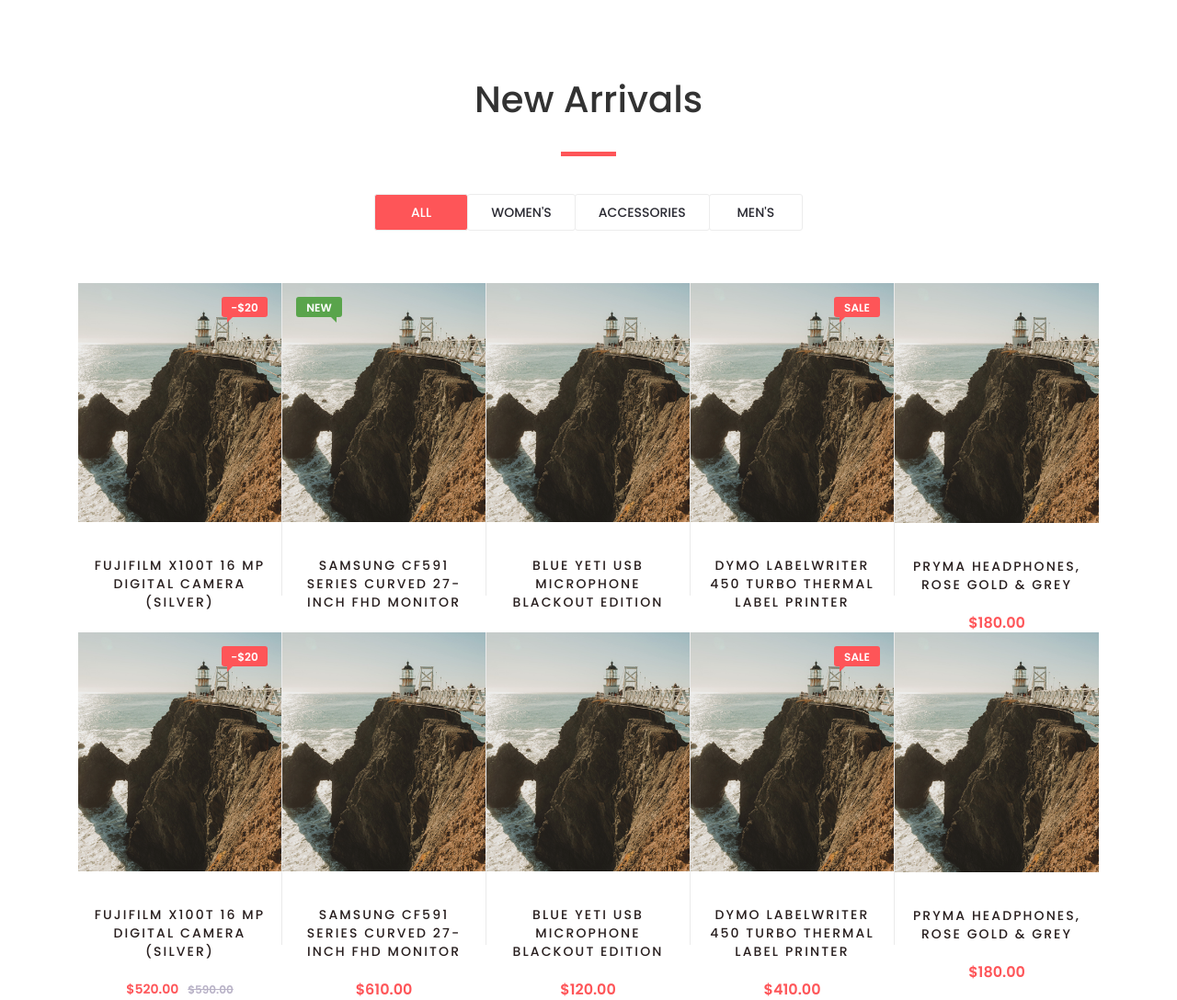
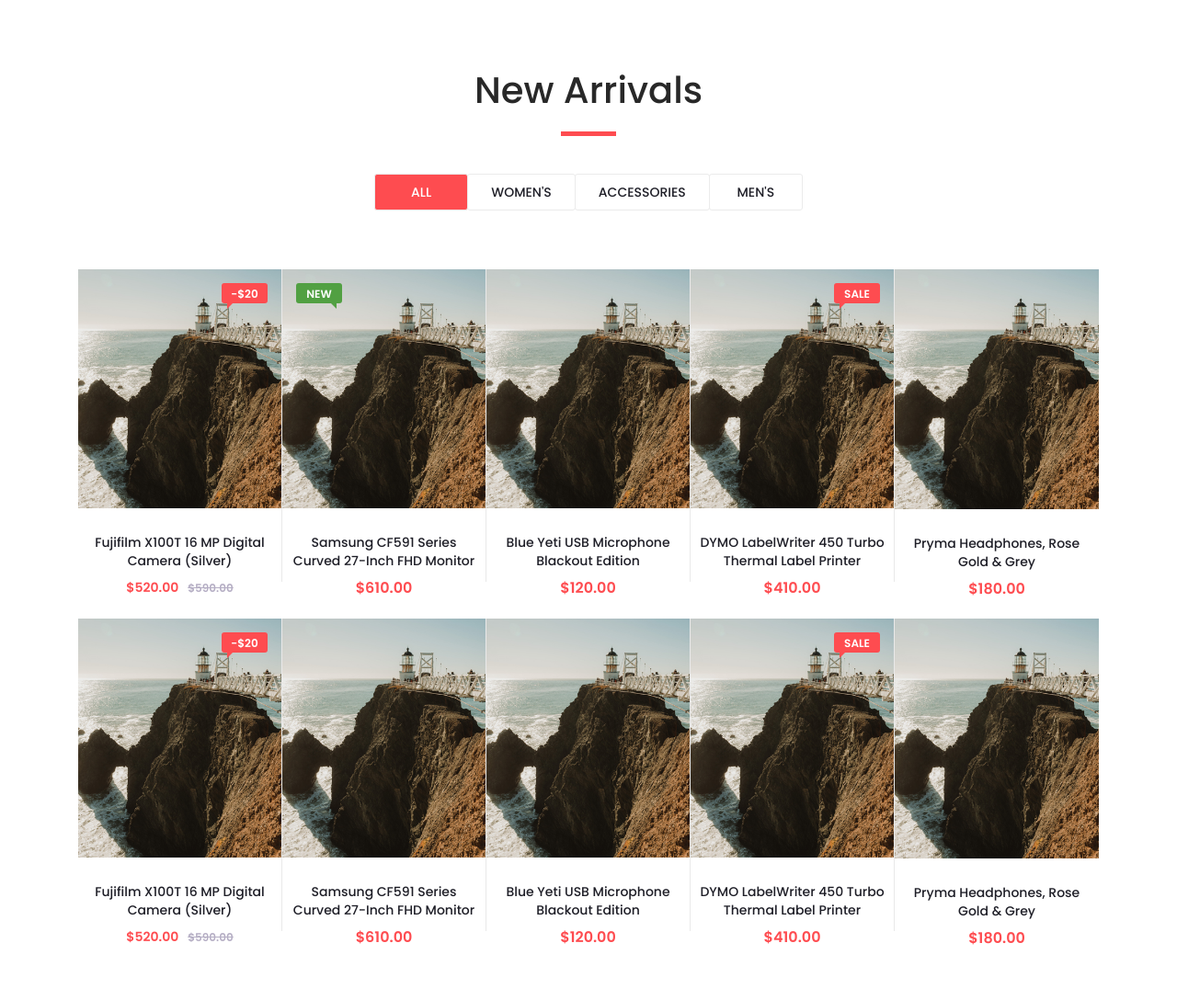
Before and after one commit to nengwuzhi/nengwuzhi.github.ioce, a Jekyll site: the page pages/gallery.html, which Jekyll copies as it is, in a window 1280 px wide. Shown: the whole page at 92% size. Built offline with Jekyll 4.4.1, drawn with Linux system fonts in a browser that asks for light colours; nearby versions of some CDN libraries; library files that are not in the unit come from our copies; after the commit the page ends 1053 px from its top, so only the background shows below that.

Commit message:
Update gallery.html

```diff
--- a/pages/gallery.html
+++ b/pages/gallery.html
@@ -1,10 +1,8 @@
----
-title: "photos"
-layout: null
-permalink: "/gallery/"
----
+<!DOCTYPE html>
+<html lang="en">
 <head>
-	      {% include head.html %}
+
+	<link rel="stylesheet" href="{{site.baseurl}}/css/bootstrap.css">
 	<!-- fancybox灯箱 -->
 <link rel="stylesheet" href="https://cdn.jsdelivr.net/gh/fancyapps/fancybox@3.5.7/dist/jquery.fancybox.min.css" />
 <link rel="stylesheet" type="text/css" href="/css/main_styles.css">
```
